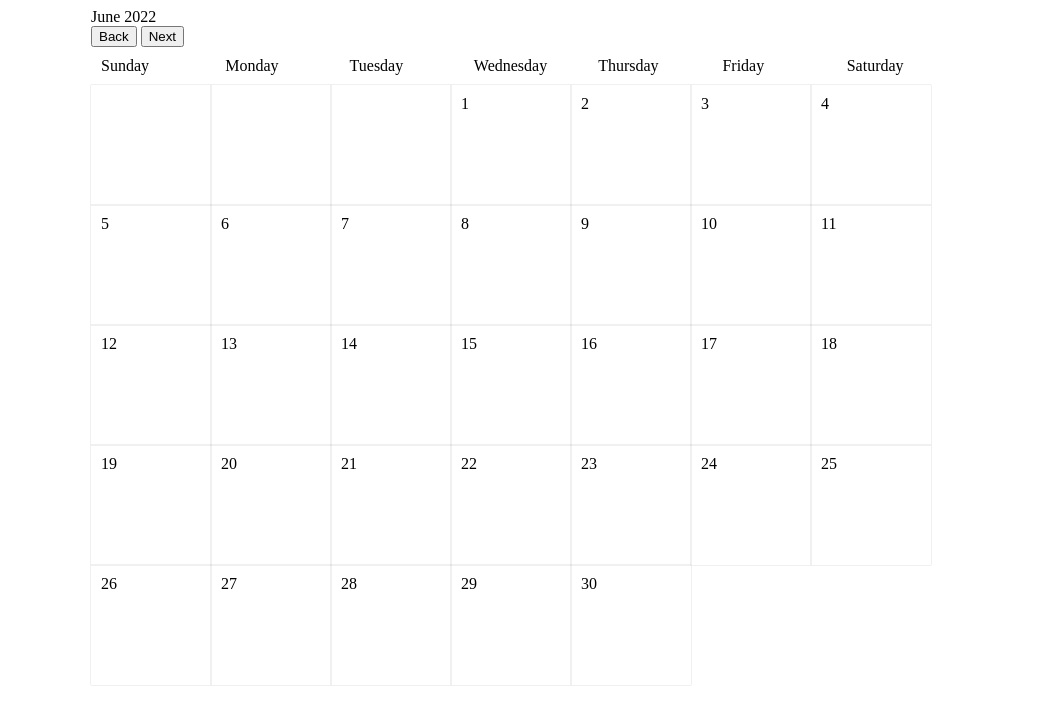
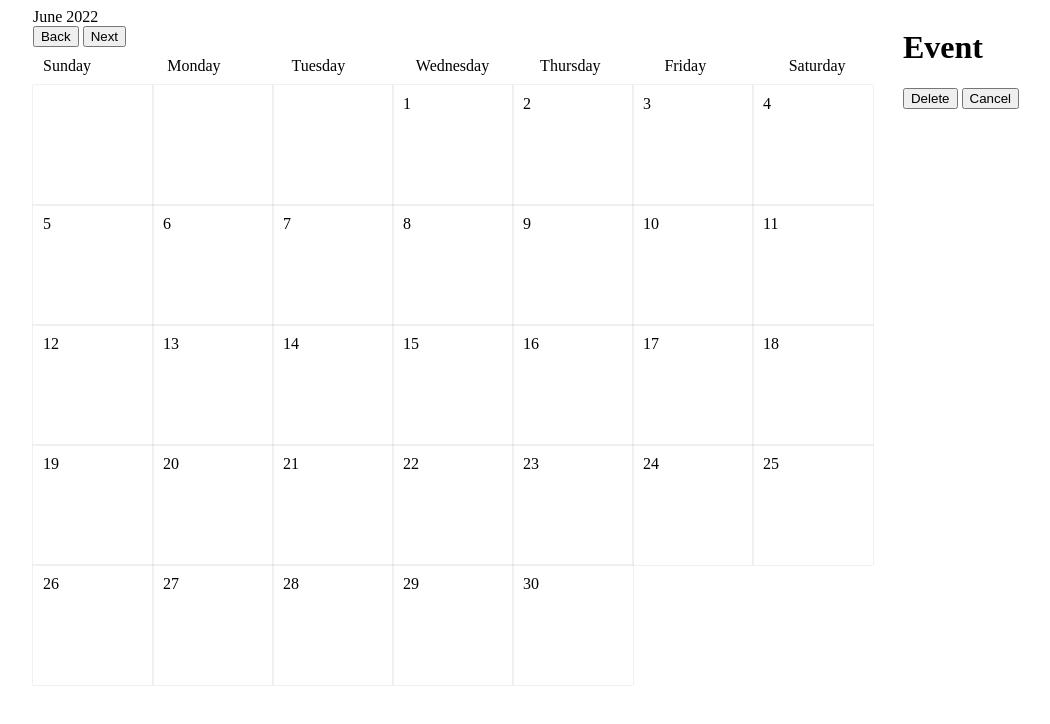
Before and after one commit to CodeArtificial/cs326-project-heavy_weather, a plain HTML site: page index.html in a window 1280 px wide. Shown: the whole page, without its empty margins (114-1164 px from the left). Drawn offline with Linux system fonts and the light colour scheme.

Commit message:
Added event deletion (draft)

```diff
--- a/index.html
+++ b/index.html
@@ -33,6 +33,13 @@
         <button id="cancel">Cancel</button>
       </div>
 
+      <div id="deleteEvent">
+        <h1>Event</h1>
+        <p id="event"></p>
+        <button id="delete">Delete</button>
+        <button id="cancel">Cancel</button>
+      </div>
+
       <div id="form"></div>
 
   </body>
--- a/script.js
+++ b/script.js
@@ -57,6 +57,11 @@ function eventSave() {
 
     }
 }
+
+function eventDelete() {
+
+}
+
 // Function to render the page
 function render() {
     const date = new Date();
@@ -135,6 +140,8 @@ function button() {
     document.getElementById('next').addEventListener('click', eventSave);
 
     document.getElementById('cancel').addEventListener('click', formClose);
+
+    document.getElementById('delete').addEventListener('click')
 }
 
 button();
```
